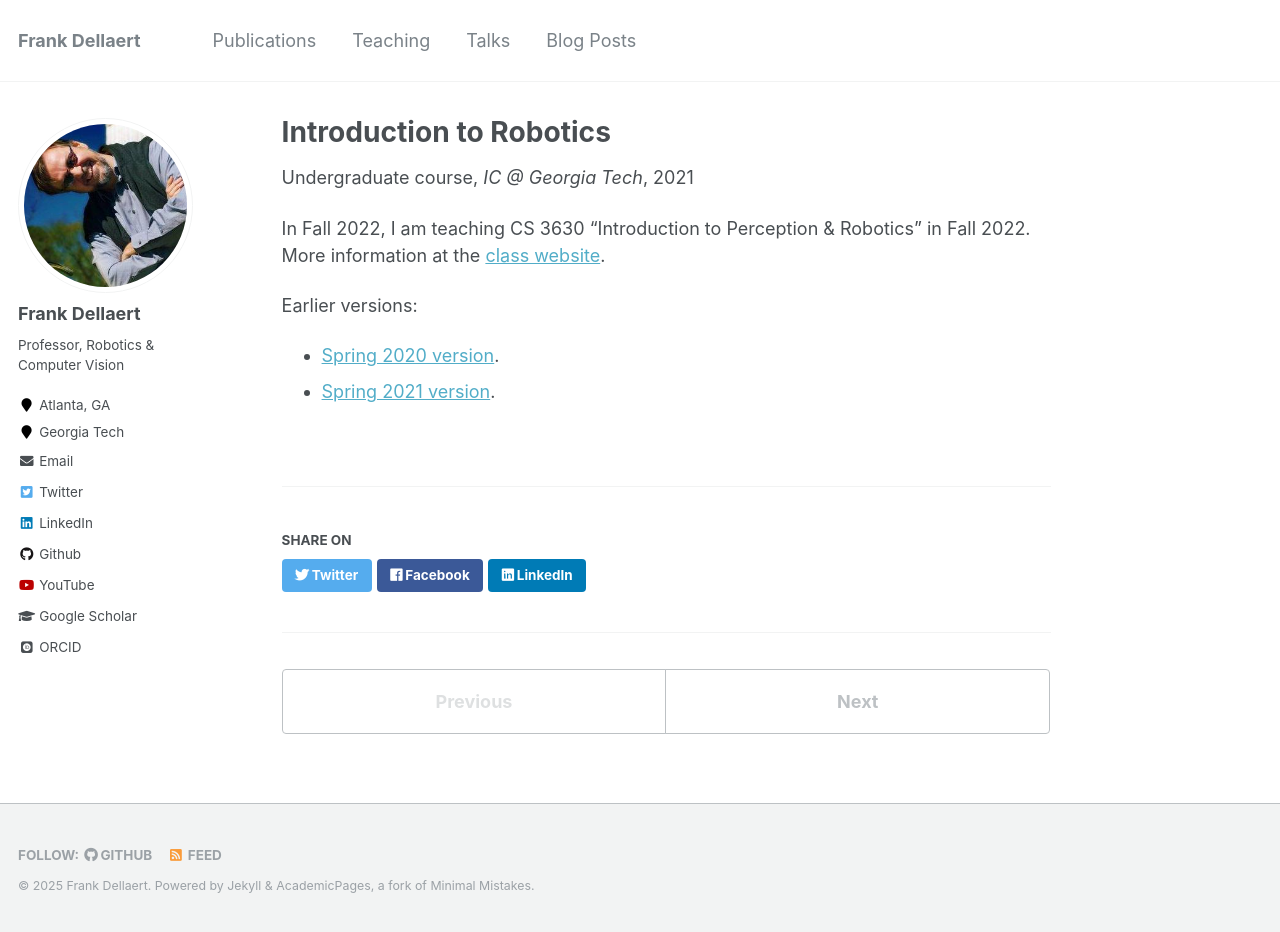
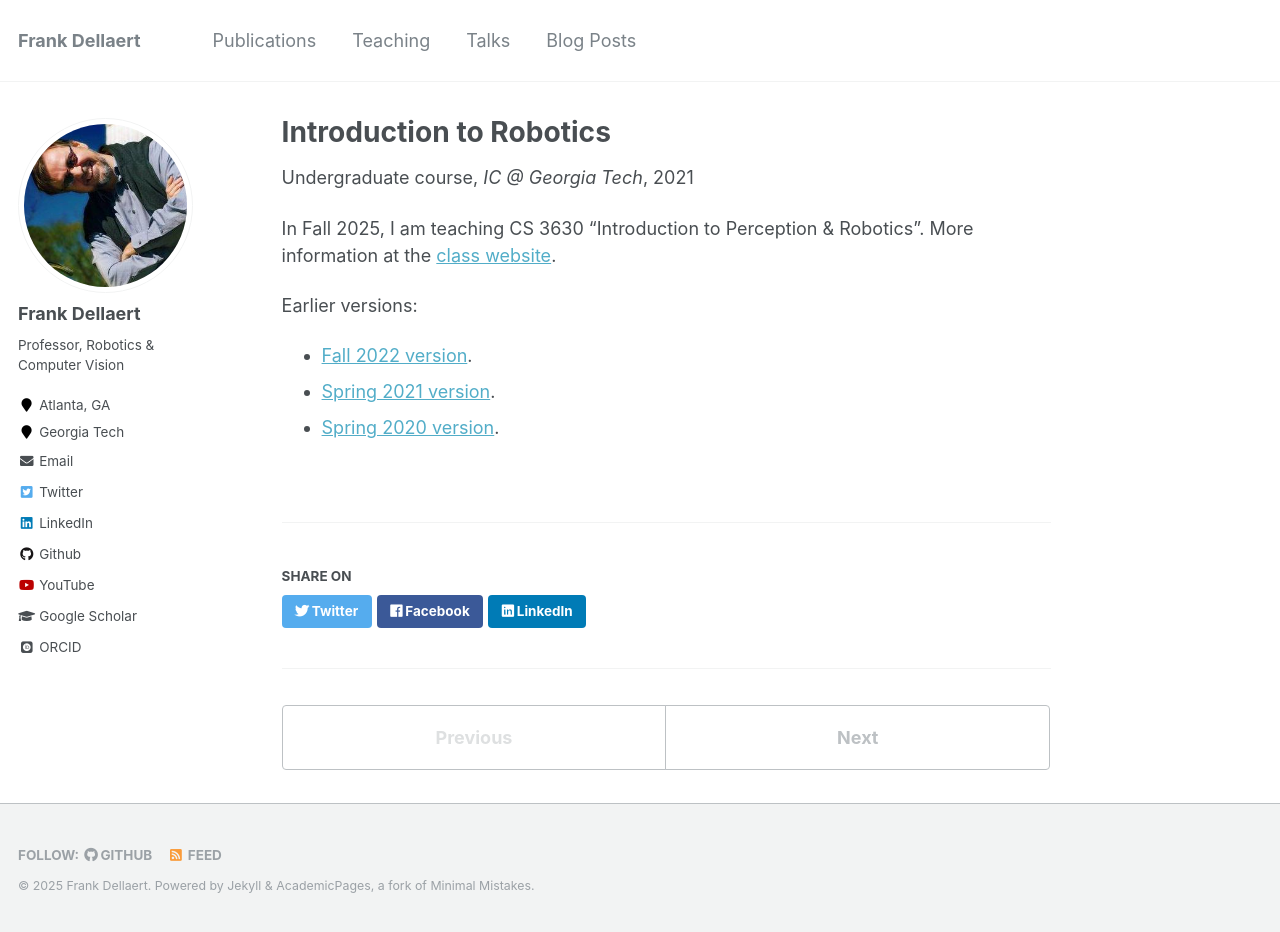
Before and after one commit to dellaert/dellaert.github.io, a Jekyll site: the page built from _teaching/3630.md, in a window 1280 px wide and 932 px high. Built offline with Jekyll 4.4.1, drawn with Linux system fonts in a browser that asks for light colours; some web fonts are replaced.

Commit message:
Update teaching page with 25F-3630

```diff
--- a/_teaching/3630.md
+++ b/_teaching/3630.md
@@ -8,9 +8,10 @@ date: 2021-01-01
 location: "Atlanta-GA"
 ---
 
-In Fall 2022, I am teaching CS 3630 "Introduction to Perception & Robotics" in Fall 2022. More information at the [class website](https://dellaert.github.io/22F-3630/).
+In Fall 2025, I am teaching CS 3630 "Introduction to Perception & Robotics". More information at the [class website](https://dellaert.github.io/25F-3630/).
 
 Earlier versions:
 
+- [Fall 2022 version](https://dellaert.github.io/22F-3630/).
+- [Spring 2021 version](https://dellaert.github.io/21S-3630/).
 - [Spring 2020 version](https://dellaert.github.io/20S-3630/).
-- [Spring 2021 version](https://dellaert.github.io/21S-3630/).
```
